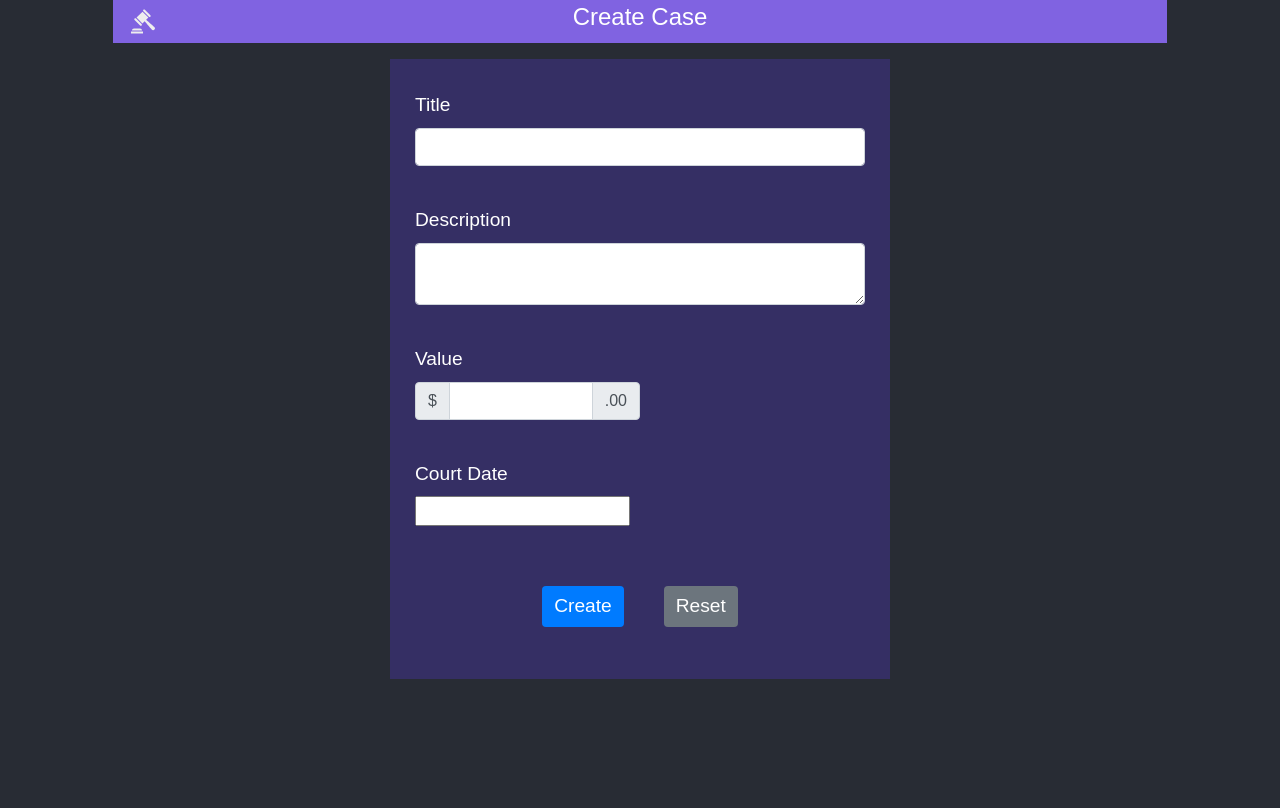
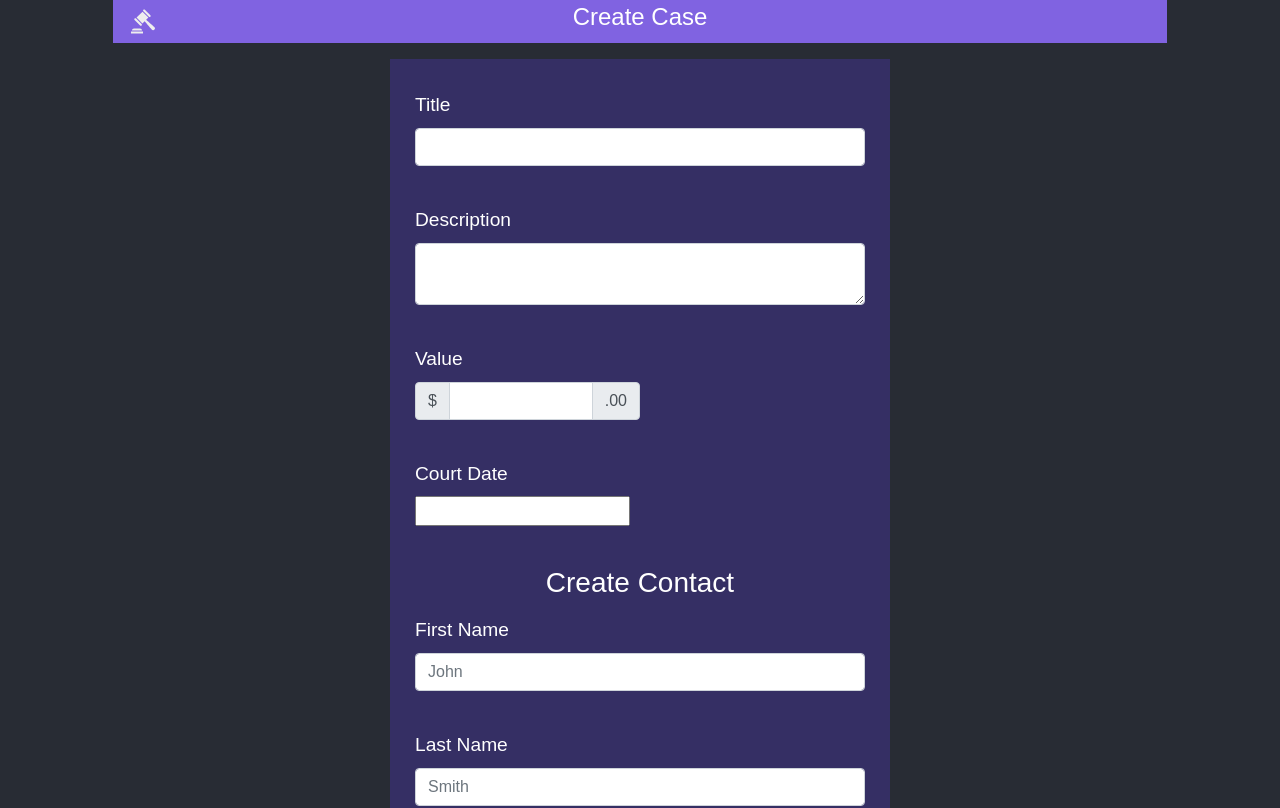
Before and after one commit to paulofernando/crm-client, a React (Create React App) app: page /case/create in a window 1280 px wide. Shown: the top 808 px of the page. Built offline with nearby package versions, Linux system fonts and the light colour scheme; no server answers.

Commit message:
Create contact and court case together

```diff
--- a/src/pages/case/CaseForm.jsx
+++ b/src/pages/case/CaseForm.jsx
@@ -1,20 +1,17 @@
 import React from "react";
-import {
-  Form,
-  InputGroup,
-  Alert
-} from "react-bootstrap";
+import { Form, InputGroup, Alert } from "react-bootstrap";
 import { Formik } from "formik";
 import gql from "graphql-tag";
 import { Mutation } from "@apollo/react-components";
 import DatePicker from "react-datepicker";
 import "react-datepicker/dist/react-datepicker.css";
 
-import '../../App.css';
+import "../../App.css";
 import { CONTAINER, FORM, BUTTON } from "../../components/StyledComponents";
 import Header from "../../components/header";
+import PartialContactForm from "../../components/contact/PartialContactForm";
 
-import { validCourtCaseSchema } from "../../validation";
+import { validSchema } from "../../validation";
 
 const CREATE_COURT_CASE = gql`
   mutation CreateCourtCase(
@@ -43,14 +40,47 @@ const CREATE_COURT_CASE = gql`
   }
 `;
 
+const CREATE_CONTACT_COURT_CASE = gql`
+  mutation CreateCourtCase(
+    $title: String!
+    $description: String!
+    $value: Float!
+    $courtDate: String!
+    $firstName: String!
+    $lastName: String!
+    $caseRole: [Role]!
+    $email: String!
+  ) {
+    createContactCourtCase(
+      input: {
+        title: $title
+        description: $description
+        value: $value
+        courtDate: $courtDate
+        firstName: $firstName
+        lastName: $lastName
+        caseRole: $caseRole
+        email: $email
+      }
+    ) {
+      contact {
+        id
+      }
+      courtCase {
+        id
+      }
+      errors
+    }
+  }
+`;
+
 class CreateCourtCaseForm extends React.Component {
-
   constructor(props) {
-    super(props)
+    super(props);
     this.state = {
       alert: "",
       type: "",
-      courtDate: ""
+      courtDate: "",
     };
   }
 
@@ -61,51 +91,61 @@ class CreateCourtCaseForm extends React.Component {
   };
 
   render() {
+    const {
+      withContactForm
+    } = this.props;
     return (
       <div>
         <Header title={"Create Case"} />
 
         {this.state.alert && this.state.type ? (
-          <Alert variant={this.state.type}>
-            {this.state.alert}
-          </Alert>
+          <Alert variant={this.state.type}>{this.state.alert}</Alert>
         ) : null}
 
         <CONTAINER>
-          <Mutation mutation={CREATE_COURT_CASE}>
-            {(createCourtCase, { data }) => (
+          <Mutation mutation={CREATE_CONTACT_COURT_CASE}>
+            {(createContactCourtCase, { data }) => (
               <div>
                 <Formik
                   initialValues={{
                     title: "",
                     description: "",
                     value: "",
-                    courtDate: ""
+                    courtDate: "",
+                    firstName: "",
+                    lastName: "",
+                    email: "",
+                    caseRole: ""
                   }}
-                  validationSchema={validCourtCaseSchema}
+                  validationSchema={validSchema}
                   onSubmit={(values, { setSubmitting, resetForm }) => {
-                    createCourtCase({
+                    console.log(values)
+                    createContactCourtCase({
                       variables: {
                         title: values.title,
                         description: values.description,
                         value: parseFloat(values.value),
-                        courtDate: this.state.courtDate
+                        courtDate: this.state.courtDate,
+                        firstName: values.firstName,
+                        lastName: values.lastName,
+                        caseRole: values.caseRole,
+                        email: values.email,
                       }
                     })
                       .then(res => {
                         setSubmitting(true);
                         resetForm();
                         this.setState({
-                          alert: "Court case created successfully!",
+                          alert: "Contact and court case created successfully!",
                           type: "success"
-                        })
+                        });
                       })
                       .catch(err => {
                         setSubmitting(false);
                         this.setState({
-                          alert: "Error on creating court case!",
+                          alert: "Error on creating contact and court case!",
                           type: "danger"
-                        })
+                        });
                       });
                   }}
                 >
@@ -117,7 +157,8 @@ class CreateCourtCaseForm extends React.Component {
                     handleBlur,
                     handleSubmit,
                     isSubmitting,
-                    resetForm
+                    resetForm,
+                    setFieldValue
                   }) => (
                     <FORM onSubmit={handleSubmit} className="mx-auto">
                       <Form.Group controlId="formTitle">
@@ -128,7 +169,9 @@ class CreateCourtCaseForm extends React.Component {
                           onChange={handleChange}
                           onBlur={handleBlur}
                           value={values.title}
-                            className={touched.title && errors.title ? "error" : null}
+                          className={
+                            touched.title && errors.title ? "error" : null
+                          }
                         />
                         {touched.title && errors.title ? (
                           <div className="error-message">{errors.title}</div>
@@ -149,10 +192,15 @@ class CreateCourtCaseForm extends React.Component {
                           }
                         />
                         {touched.description && errors.description ? (
-                            <div className="error-message">{errors.description}</div>
+                          <div className="error-message">
+                            {errors.description}
+                          </div>
                         ) : null}
                       </Form.Group>
-                        <Form.Group style={{ width: '50%' }} controlId="formEmail">
+                      <Form.Group
+                        style={{ width: "50%" }}
+                        controlId="formEmail"
+                      >
                         <Form.Label>Value</Form.Label>
                         <InputGroup>
                           <InputGroup.Prepend>
@@ -164,7 +212,9 @@ class CreateCourtCaseForm extends React.Component {
                             onChange={handleChange}
                             onBlur={handleBlur}
                             value={values.value}
-                              className={touched.value && errors.value ? "error" : null}
+                            className={
+                              touched.value && errors.value ? "error" : null
+                            }
                             style={{ textAlign: "right" }}
                           />
                           <InputGroup.Append>
@@ -175,7 +225,10 @@ class CreateCourtCaseForm extends React.Component {
                           <div className="error-message">{errors.value}</div>
                         ) : null}
                       </Form.Group>
-                        <Form.Group style={{ width: '50%' }} controlId="formCourtDate">
+                      <Form.Group
+                        style={{ width: "50%" }}
+                        controlId="formCourtDate"
+                      >
                         <Form.Label>Court Date</Form.Label>
                         <DatePicker
                           name="courtDate"
@@ -185,6 +238,18 @@ class CreateCourtCaseForm extends React.Component {
                         />
                       </Form.Group>
 
+                      <div style={{display: withContactForm ? 'hidden' : 'none'}}>
+                        <h3 className="m-3" style={{textAlign: 'center'}}>Create Contact</h3>
+                        <PartialContactForm
+                          values={values}
+                          errors={errors}
+                          touched={touched}
+                          handleChange={handleChange}
+                          handleBlur={handleBlur}
+                          setFieldValue={setFieldValue}
+                        />
+                      </div>
+
                       <div className="formButtonContainer">
                         <BUTTON
                           type="submit"
@@ -193,7 +258,11 @@ class CreateCourtCaseForm extends React.Component {
                         >
                           Create
                         </BUTTON>
-                          <BUTTON disabled={isSubmitting} variant="secondary" onClick={() => resetForm()}>
+                        <BUTTON
+                          disabled={isSubmitting}
+                          variant="secondary"
+                          onClick={() => resetForm()}
+                        >
                           Reset
                         </BUTTON>
                       </div>
@@ -207,6 +276,6 @@ class CreateCourtCaseForm extends React.Component {
       </div>
     );
   }
-};
+}
 
 export default CreateCourtCaseForm;
--- a/src/pages/contact/ContactForm.jsx
+++ b/src/pages/contact/ContactForm.jsx
@@ -9,7 +9,7 @@ import { CONTAINER, FORM, BUTTON } from "../../components/StyledComponents";
 import Header from "../../components/header";
 import PartialContactForm from "../../components/contact/PartialContactForm";
 
-import { validContactSchema } from "../../validation";
+import { validSchema } from "../../validation";
 
 const CREATE_CONTACT = gql`
   mutation CreateContact(
@@ -72,7 +72,7 @@ class CreateContactForm extends React.Component {
                     caseRole: "",
                     caseId: ""
                   }}
-                  validationSchema={validContactSchema}
+                  validationSchema={validSchema}
                   onSubmit={(values, { setSubmitting, resetForm }) => {
                     createContact({
                       variables: {
--- a/src/pages/index.jsx
+++ b/src/pages/index.jsx
@@ -8,7 +8,7 @@ import Contacts from './contact/ContactList';
 import Case from './case/Case';
 import Cases from './case/CaseList';
 import Dashboard from './dashboard';
-import CreateCaseForm from './case/CaseForm';
+import CreateCourtCaseForm from './case/CaseForm';
 import CreateContactForm from './contact/ContactForm';
 //import { Footer, PageContainer } from '../components/';
 
@@ -22,7 +22,7 @@ export default function Pages() {
         <Contacts path="/contacts" />
         <Contact path="/contact/:contactId" />
         <CreateContactForm path="/contact/create"/>
-        <CreateCaseForm path="/case/create"/>
+        <CreateCourtCaseForm path="/case/create" withContactForm={true}/>
       </Router>
     </Fragment>
   );
--- a/src/validation/index.js
+++ b/src/validation/index.js
@@ -8,7 +8,7 @@ const descriptionTooLong = 'description must be a maximun of 5000 characters'
 const fieldRequired = 'This field is required'
 const invalidCase = 'Invalid case, please choose one from the list'
 
-export const validContactSchema = yup.object().shape({
+export const validSchema = yup.object().shape({
     email: yup
         .string()
         .max(100)
@@ -25,10 +25,7 @@ export const validContactSchema = yup.object().shape({
         .max(20, nameTooLong)
         .required(fieldRequired),
     caseId: yup
-        .string()
-})
-
-export const validCourtCaseSchema = yup.object().shape({
+        .string(),
     title: yup
         .string()
         .max(100)
```
Lines whose indentation alone changed are shown as unchanged.
